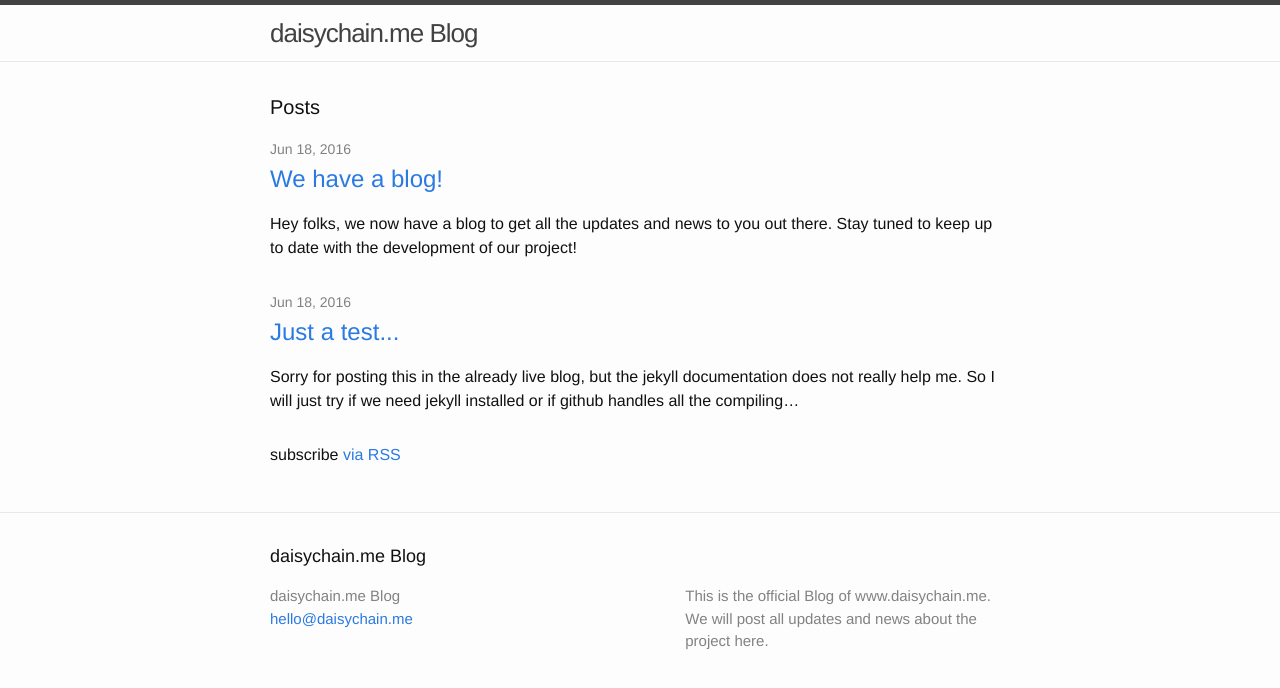
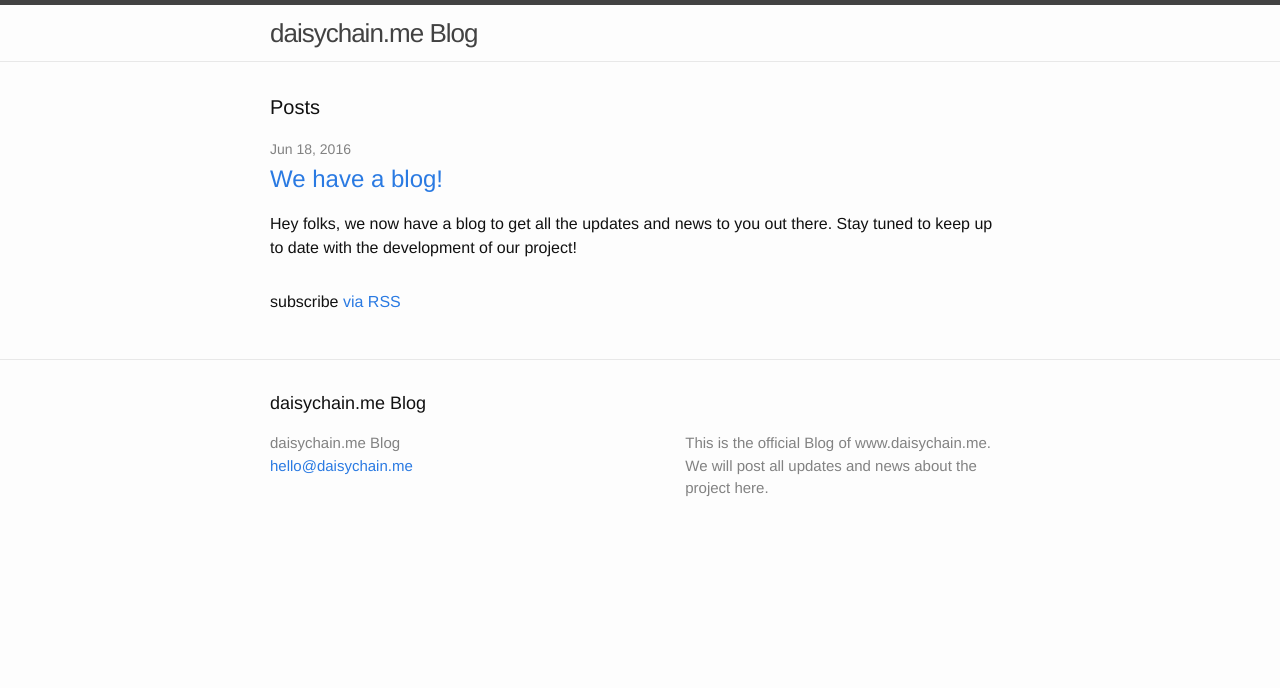
Before and after one commit to daisychainme/blog, a Jekyll site: the page built from index.html, in a window 1280 px wide. Shown: the top 688 px of the page. Built offline with Jekyll 4.4.1, drawn with Linux system fonts in a browser that asks for light colours.

Commit message:
Removed test post; removed categories from first post

```diff
--- a/_posts/2016-06-18-testing-jekyll.md
+++ /dev/null
@@ -1,9 +0,0 @@
----
-layout: post
-title:  "Just a test..."
-date:   2016-06-18 12:10:09 +0200
-categories: daisychain blog-meta
----
-Sorry for posting this in the already live blog, but the jekyll documentation
-does not really help me. So I will just try if we need jekyll installed or if
-github handles all the compiling...
--- a/_posts/2016-06-18-we-have-a-blog.markdown
+++ b/_posts/2016-06-18-we-have-a-blog.markdown
@@ -2,7 +2,6 @@
 layout: post
 title:  "We have a blog!"
 date:   2016-06-18 12:10:09 +0200
-categories: jekyll update
 ---
 Hey folks, we now have a blog to get all the updates and news to you out there.
 Stay tuned to keep up to date with the development of our project!
```
